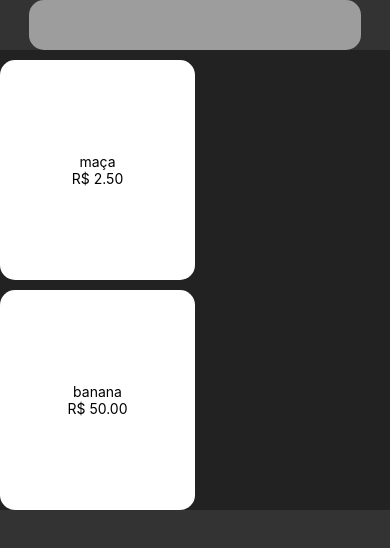
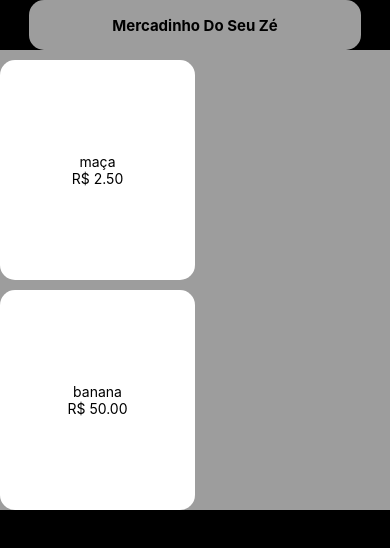
Before and after one commit to ErickDsBR/React-Native-Project, a React Native app: screen / in a window 390 px wide. Shown: the top 548 px of the page. Built offline with nearby package versions, Linux system fonts and the light colour scheme.

Commit message:
modificaçoes bobas

```diff
--- a/App.js
+++ b/App.js
@@ -1,7 +1,14 @@
-import { StyleSheet, Text, View } from "react-native";
+//! ideia de usar um modal para adicionar produtos assim podendo criar uma tela acima da principal com inputs com as informações do produto como nome, valor, etc
+
+//* criar um pasta separar o codigo de funções e componentes um arquivo que guarda a lista como um bd e um para as funçoes e paginas do app com coisas relacionadas a interface e coisas a mais de um mercado!!
+
+
+import React from "react";
+import { Modal, Pressable, Alert, StyleSheet, Text, View } from "react-native";
 import { SafeAreaView, SafeAreaProvider } from "react-native-safe-area-context";
 
 export default function App() {
+  const [modalVisible, setModalVisible] = React.useState(false);
   const produtos = [
     {
       id: 1,
@@ -14,10 +21,15 @@ export default function App() {
       valor: 50,
     },
   ];
+
+  //!const adicionarProduto = produtos.append() => {};
+
   return (
     <SafeAreaProvider>
       <SafeAreaView style={styles.container}>
-        <View style={styles.header}></View>
+        <View style={styles.header}>
+          <Text style={styles.headerName}>Mercadinho Do Seu Zé</Text>
+        </View>
         <View style={styles.produtos}>
           {produtos.map((produto) => (
             <View key={produto.id} style={styles.produto}>
@@ -26,6 +38,7 @@ export default function App() {
             </View>
           ))}
         </View>
+        <View style={styles.botoes}></View>
       </SafeAreaView>
     </SafeAreaProvider>
   );
@@ -35,9 +48,10 @@ const styles = StyleSheet.create({
   container: {
     alignItems: "center",
     flex: 1,
-    backgroundColor: "#333",
+    backgroundColor: "#000",
   },
   header: {
+    alignItems: "center",
     justifyContent: "center",
     alignContent: "center",
     padding: "10px",
@@ -47,8 +61,12 @@ const styles = StyleSheet.create({
     width: "85%",
     height: "50px",
   },
+  headerName: {
+    fontSize: 15,
+    fontWeight: "bold",
+  },
   produtos: {
-    backgroundColor: "#222",
+    backgroundColor: "#9d9d9d",
     flexDirection: "row",
     paddingTop: "10px",
     flexWrap: "wrap",
```
